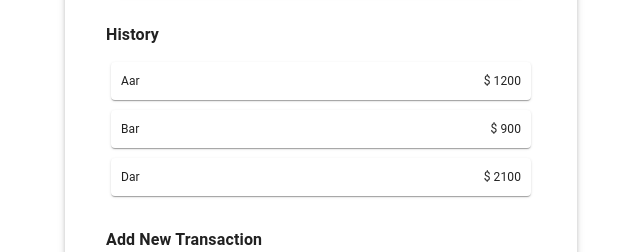
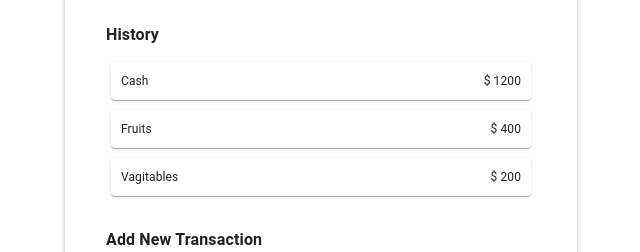
Before and after one commit to shkhaider2015/Expense_Tracker_PWA, a React (Create React App) app: page / in a window 1280 px wide. Shown: the part 289-541 px from the top of the page, without its empty margins (319-959 px from the left). Built offline with nearby package versions, Linux system fonts and the light colour scheme.

Commit message:
context and reducers ready

```diff
--- a/src/App.tsx
+++ b/src/App.tsx
@@ -1,10 +1,13 @@
 import './App.css';
 import { MyPaper } from './Components/MyPaper';
 import './Components/style.css'
+import { TransactionProvider } from './Reducers/TransactionContext';
 
 function App() {
   return <div className="rootDiv" >
+    <TransactionProvider>
       <MyPaper />
+    </TransactionProvider>
   </div>
 }
 
--- a/src/Components/History.tsx
+++ b/src/Components/History.tsx
@@ -1,5 +1,7 @@
+import React from "react";
 import { Paper, Typography } from "@material-ui/core";
 import { FunctionComponent } from "react";
+import { TransactionContext } from "../Reducers/TransactionContext";
 
 const data: {name:string, price:number}[] = [
     {
@@ -17,13 +19,14 @@ const data: {name:string, price:number}[] = [
 ]
 export const History: FunctionComponent = () =>
 {
+    const {transactions, addTransaction} = React.useContext(TransactionContext);
     return <div style={{ paddingLeft : '8%', paddingRight : '8%', marginTop : '5%' }} >
         <Typography style={{ fontWeight : 'bold' }} >History</Typography>
         <div style={{ marginTop : 5, overflowY : 'scroll', height : '150px' }}  >
         {
-            data.map(
+            transactions?.map(
                 (obj, ind) => <Paper style={{ display : 'flex', flexDirection : 'row', justifyContent : 'space-between', marginTop : 10, padding : 10, marginLeft : 5, marginRight : 5 }} >
-                        <Typography style={{ fontSize : '12px' }}  > {obj.name} </Typography>
+                        <Typography style={{ fontSize : '12px' }}  > {obj.entity} </Typography>
                         <Typography style={{ fontSize : '12px' }}  >&#36; {obj.price} </Typography>
                      </Paper>
             )
--- a/src/Reducers/TransactionContext.tsx
+++ b/src/Reducers/TransactionContext.tsx
@@ -10,7 +10,7 @@ const initialTransactions:ITransactionType[] = [
     { entity: "Milk", price : 130 },
 ]
 
-export const TransactionContext = React.createContext<initialContextValue>(null);
+export const TransactionContext = React.createContext<initialContextValue>({ transactions : null, addTransaction : null });
 
 export const TransactionProvider: React.FC = ({ children }) =>
 {
```
Also changed, not shown: src/Types/myTypes.tsx (+7 -1 lines).
